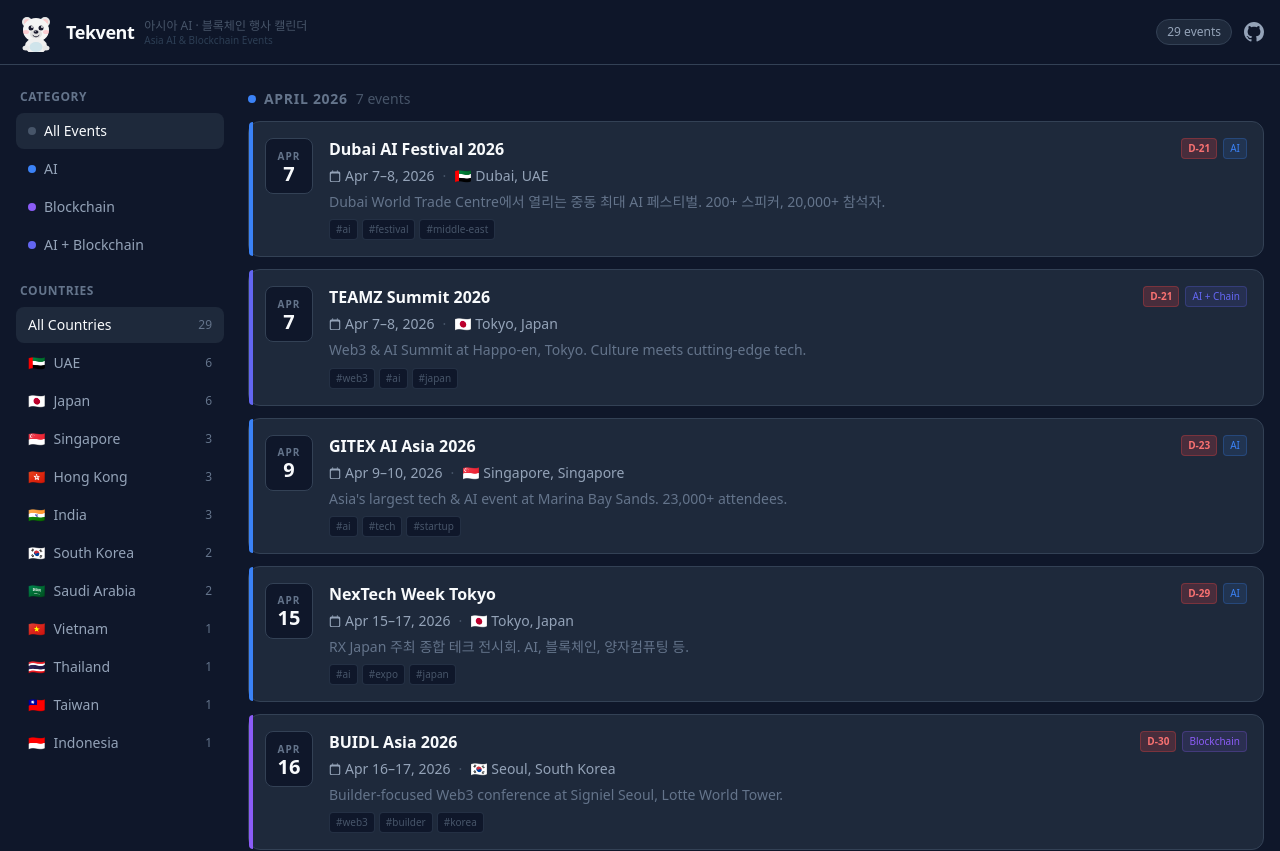
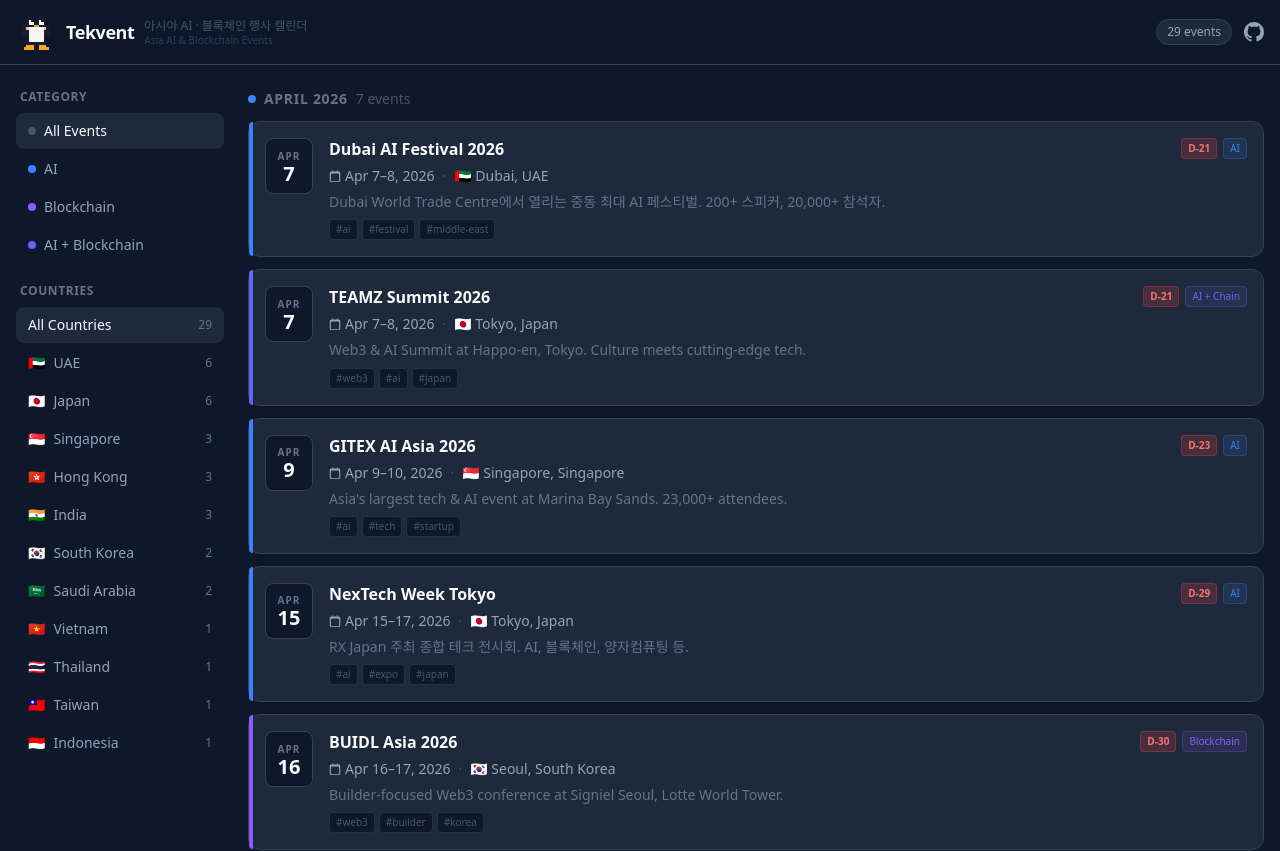
Before and after one commit to tmuchal/Tekvent, a Next.js app: page /Tekvent/ in a window 1280 px wide. Shown: the top 851 px of the page. Built offline with nearby package versions, Linux system fonts and the light colour scheme.

Commit message:
feat: replace mascot with pixel art baby penguin

```diff
--- a/src/components/Header.tsx
+++ b/src/components/Header.tsx
@@ -13,7 +13,7 @@ export default function Header({ totalCount }: HeaderProps) {
         {/* Logo */}
         <div className="flex items-center gap-2.5">
           <Image
-            src="/Tekvent/bear.svg"
+            src="/Tekvent/penguin.svg"
             alt="Tekvent mascot"
             width={40}
             height={40}
```
Also changed, not shown: public/penguin.svg (added), 1 other file (tests, documents, lock files or other folders).
